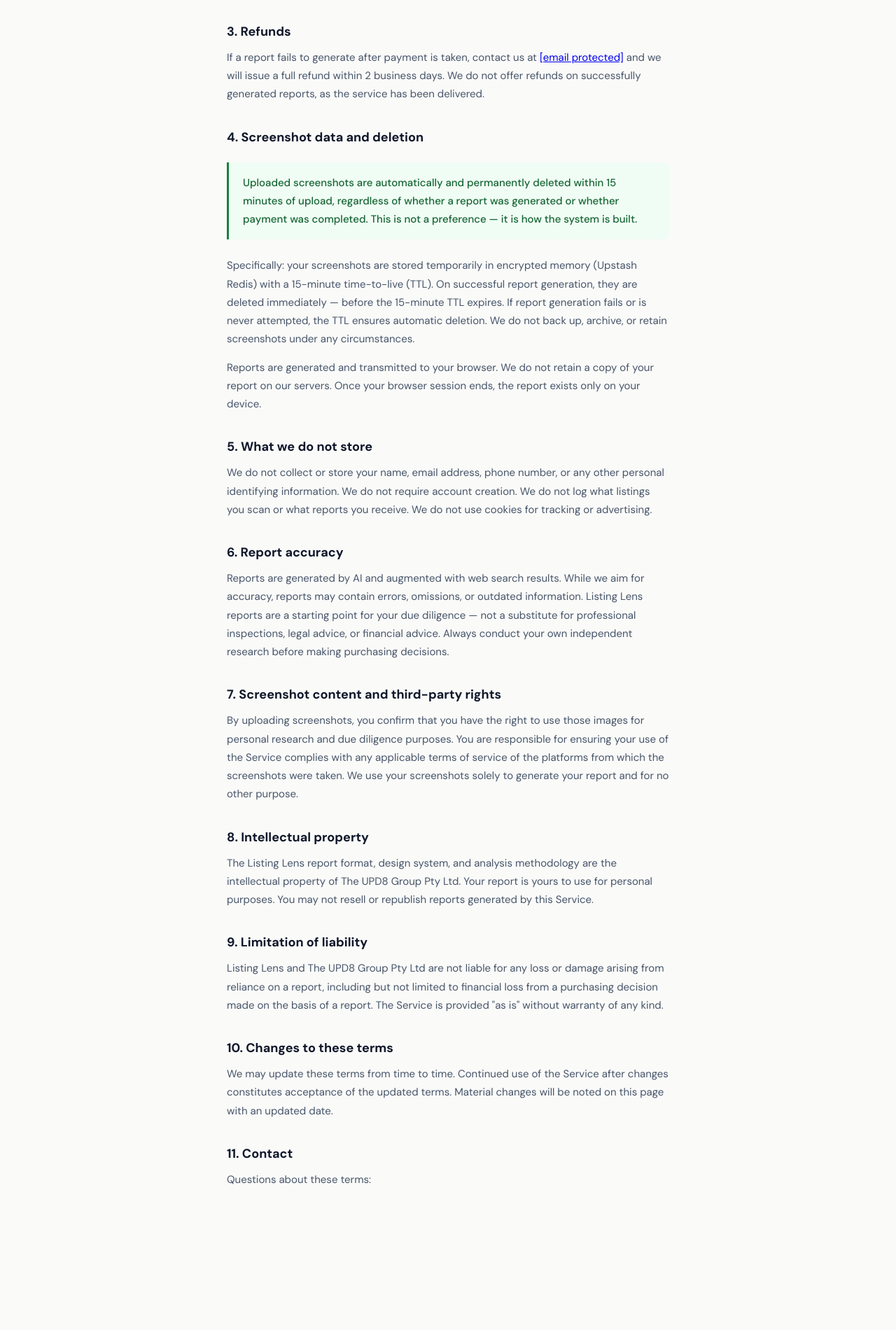
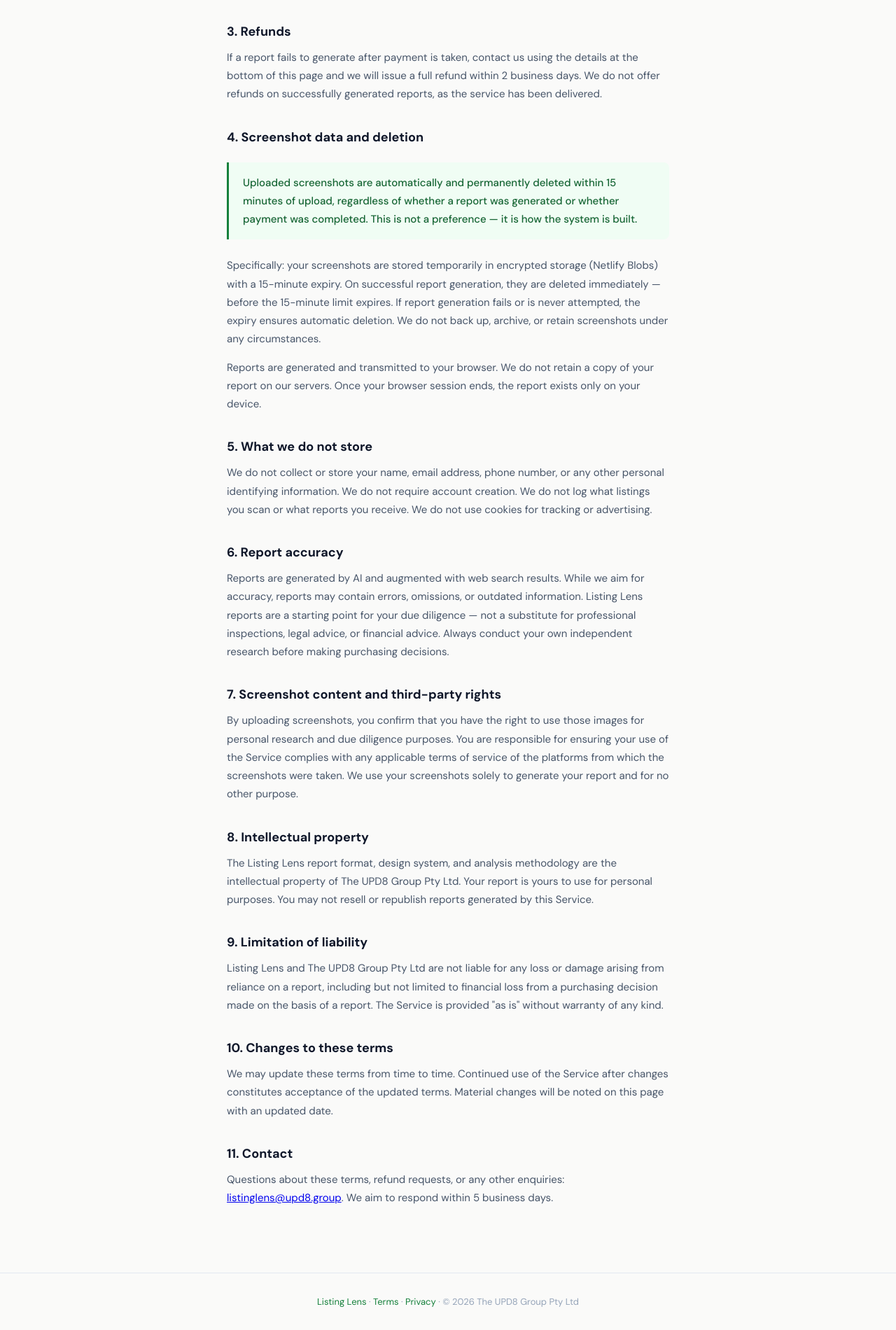
Before and after one commit to UPD8-group/ll, a website: page public/terms.html in a window 1280 px wide. Shown: the part 627-2527 px from the top of the page at 70% size. Before the commit the page ends 2419 px from the top, so only its background shows below. Drawn offline with Linux system fonts and the light colour scheme.

Commit message:
Update terms.html

```diff
--- a/public/terms.html
+++ b/public/terms.html
@@ -2,6 +2,7 @@
 <html lang="en">
 <head>
     <meta charset="UTF-8">
+    <link rel="icon" type="image/svg+xml" href="/favicon.svg">
     <meta name="viewport" content="width=device-width, initial-scale=1.0">
     <title>Terms of Service — Listing Lens</title>
     <link rel="preconnect" href="https://fonts.googleapis.com">
@@ -52,7 +53,7 @@
     <p>Each report costs $2 AUD (or local equivalent), charged at the time of generation. Payments are processed by Stripe. There are no subscriptions, no hidden fees, and no recurring charges.</p>
 
     <h2>3. Refunds</h2>
-    <p>If a report fails to generate after payment is taken, contact us at <a href="/cdn-cgi/l/email-protection" class="__cf_email__" data-cfemail="b0d8d5dcdcdff0dcd9c3c4d9ded7dcd5dec39ed1c0c0">[email&#160;protected]</a> and we will issue a full refund within 2 business days. We do not offer refunds on successfully generated reports, as the service has been delivered.</p>
+    <p>If a report fails to generate after payment is taken, contact us using the details at the bottom of this page and we will issue a full refund within 2 business days. We do not offer refunds on successfully generated reports, as the service has been delivered.</p>
 
     <h2>4. Screenshot data and deletion</h2>
 
@@ -60,7 +61,7 @@
         <p>Uploaded screenshots are automatically and permanently deleted within 15 minutes of upload, regardless of whether a report was generated or whether payment was completed. This is not a preference — it is how the system is built.</p>
     </div>
 
-    <p>Specifically: your screenshots are stored temporarily in encrypted memory (Upstash Redis) with a 15-minute time-to-live (TTL). On successful report generation, they are deleted immediately — before the 15-minute TTL expires. If report generation fails or is never attempted, the TTL ensures automatic deletion. We do not back up, archive, or retain screenshots under any circumstances.</p>
+    <p>Specifically: your screenshots are stored temporarily in encrypted storage (Netlify Blobs) with a 15-minute expiry. On successful report generation, they are deleted immediately — before the 15-minute limit expires. If report generation fails or is never attempted, the expiry ensures automatic deletion. We do not back up, archive, or retain screenshots under any circumstances.</p>
 
     <p>Reports are generated and transmitted to your browser. We do not retain a copy of your report on our servers. Once your browser session ends, the report exists only on your device.</p>
 
@@ -83,4 +84,13 @@
     <p>We may update these terms from time to time. Continued use of the Service after changes constitutes acceptance of the updated terms. Material changes will be noted on this page with an updated date.</p>
 
     <h2>11. Contact</h2>
-    <p>Questions about these terms: <a href="/cdn-cgi/l/email-protection" class="__cf_email__" data-cfemail="cea6aba2a2a18ea2a7bdbaa7a0a9a2aba0bde0afbebe"
+    <p>Questions about these terms, refund requests, or any other enquiries: <a href="mailto:listinglens@upd8.group">listinglens@upd8.group</a>. We aim to respond within 5 business days.</p>
+
+</div>
+
+<footer>
+    <a href="/">Listing Lens</a> · <a href="/terms.html">Terms</a> · <a href="/privacy.html">Privacy</a> · © 2026 The UPD8 Group Pty Ltd
+</footer>
+
+</body>
+</html>
```
